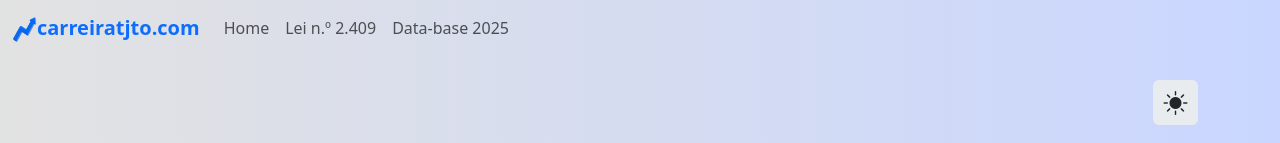
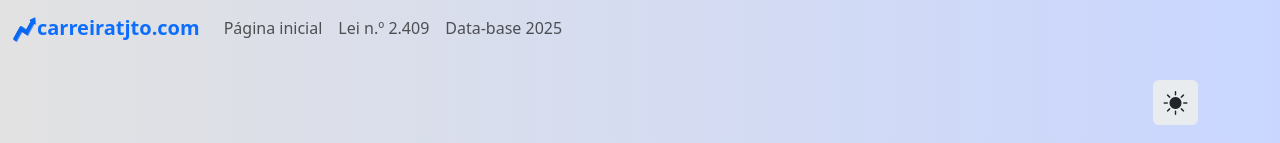
Before and after one commit to guilhermeoq/carreira-tjto, a Vue app: page / in a window 1280 px wide. Shown: the top 143 px of the page. Built offline with nearby package versions, Linux system fonts and the light colour scheme.

Commit message:
update navbar

```diff
--- a/src/App.vue
+++ b/src/App.vue
@@ -22,7 +22,7 @@
         <div class="collapse navbar-collapse" id="navbarNav">
           <ul class="navbar-nav">
             <li class="nav-item">
-              <a class="nav-link" href="/">Home</a>
+              <a class="nav-link" href="/">Página inicial</a>
             </li>
             <li class="nav-item">
               <a class="nav-link" href="https://www.al.to.leg.br/arquivos/lei_2409-2010_63738.PDF"
```
